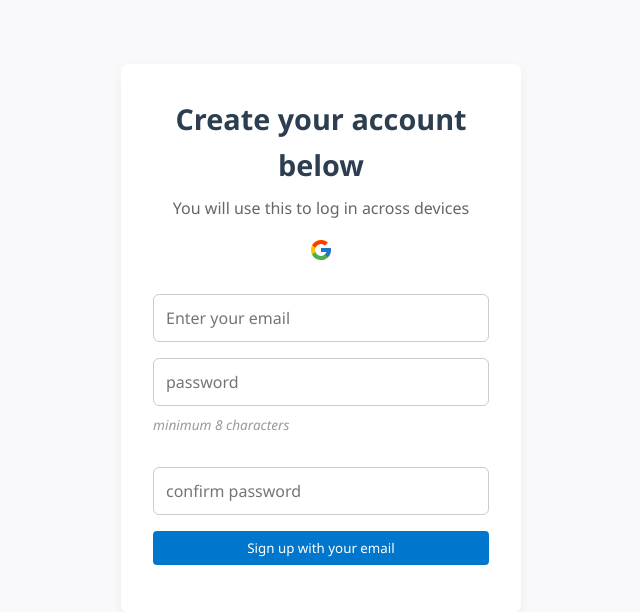
After one commit to Victor-Kip/Price-Forcasting-and-Purchase-Recommendation-using-AI-in-Ecommerce-Platforms, a Flask app: page /register in a window 1280 px wide. The commit adds this page. Shown: the top 612 px of the page, without its empty margins (319-959 px from the left). Run offline with Flask 3, Linux system fonts and the light colour scheme.

Commit message:
feat: add registration page
add input field for email and password,put a placeholder for google oauth

issue #2

```diff
--- a/app.py
+++ b/app.py
@@ -3,9 +3,16 @@ from flask import Flask, render_template
 app = Flask(__name__)
 
 #routes
+#landing page
 @app.route('/')
 def index():
-    return render_template('index.html')
+    return render_template("index.html")
+
+#register page
+@app.route('/register')
+def register():
+    return render_template("register.html")
+
 
 if __name__ == '__main__':
     app.run(debug=True)
--- a/static/styles.css
+++ b/static/styles.css
@@ -84,4 +84,55 @@ input[type=text] {
   border: 1px solid #555;
   border-radius: 4px;
   margin-right: 0.5rem;
+}
+
+.register {
+  max-width: 400px;
+  margin: 4rem auto;
+  background: #fff;
+  padding: 2rem;
+  border-radius: 8px;
+  box-shadow: 0 4px 12px rgba(0, 0, 0, 0.05);
+  text-align: center;
+}
+.register h2 {
+  font-size: 1.8rem;
+  margin-bottom: 0.5rem;
+  color: #2c3e50;
+}
+.register p {
+  color: #666;
+  margin-bottom: 1rem;
+}
+.register img {
+  width: 24px;
+  height: 24px;
+  vertical-align: middle;
+  margin-bottom: 1rem;
+}
+.register form {
+  display: flex;
+  flex-direction: column;
+  gap: 1rem;
+}
+.register input[type=email],
+.register input[type=password] {
+  padding: 0.75rem;
+  border: 1px solid #ccc;
+  border-radius: 6px;
+  font-size: 1rem;
+  width: 100%;
+  transition: border 0.2s;
+}
+.register input[type=email]:focus,
+.register input[type=password]:focus {
+  border-color: #0077cc;
+  outline: none;
+}
+.register p i {
+  font-size: 0.85rem;
+  color: #999;
+  display: block;
+  text-align: left;
+  margin-top: -0.5rem;
 }/*# sourceMappingURL=styles.css.map */
--- a/templates/index.html
+++ b/templates/index.html
@@ -12,7 +12,7 @@
     <a href="/forecasts">Forecasts</a>
     <a href="/recommendations">Recommendations</a>
     <a href="/login" style="margin-left: 2rem;">Login</a>
-    <button onclick="window.location.href='/create_account'">Create Account</button>
+    <button onclick="window.location.href='/register'">Create Account</button>
 </nav>
 </div>
 <div class="content">
--- /dev/null
+++ b/templates/register.html
@@ -0,0 +1,17 @@
+{% extends "base.html"%}
+{%block head %}
+{% endblock %}
+{% block body %}
+<div class = "register">
+    <h2>Create your account below</h2>
+    <p>You will use this to log in across devices</p>
+    <img src="{{ url_for('static', filename='google.svg') }}" alt="Google logo">
+    <form action = "/register" method = "post">
+        <input type = "email" name = "email" id = "email" placeholder="Enter your email"/>
+        <input type = "password" name = "password" id = "password" placeholder="password"/>
+        <p><i>minimum 8 characters</i></p>
+        <input type = "password" name = "confirm_password" id = "confirm_password" placeholder="confirm password"/>
+        <input type = "submit" value = "Sign up with your email"
+    </form>
+</div>
+{% endblock%}
```
Also changed, not shown: static/google.svg (added).
